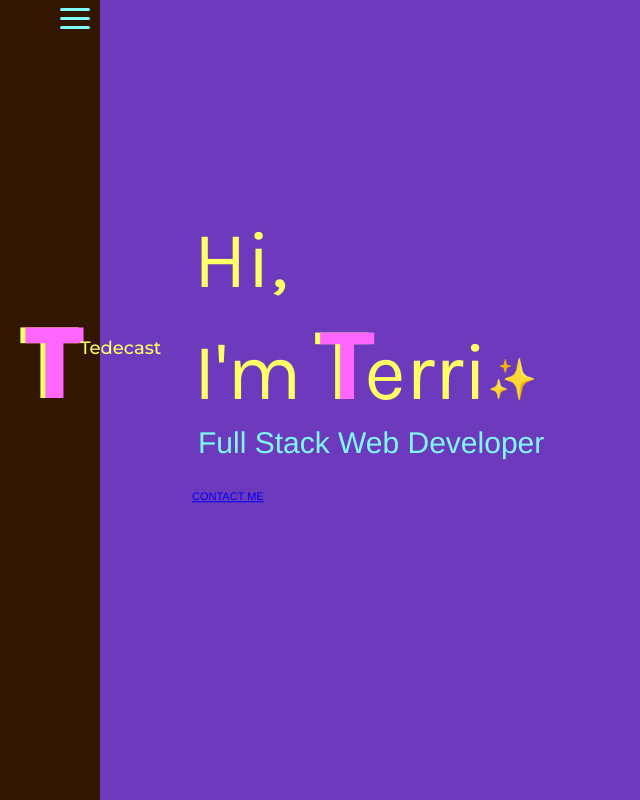
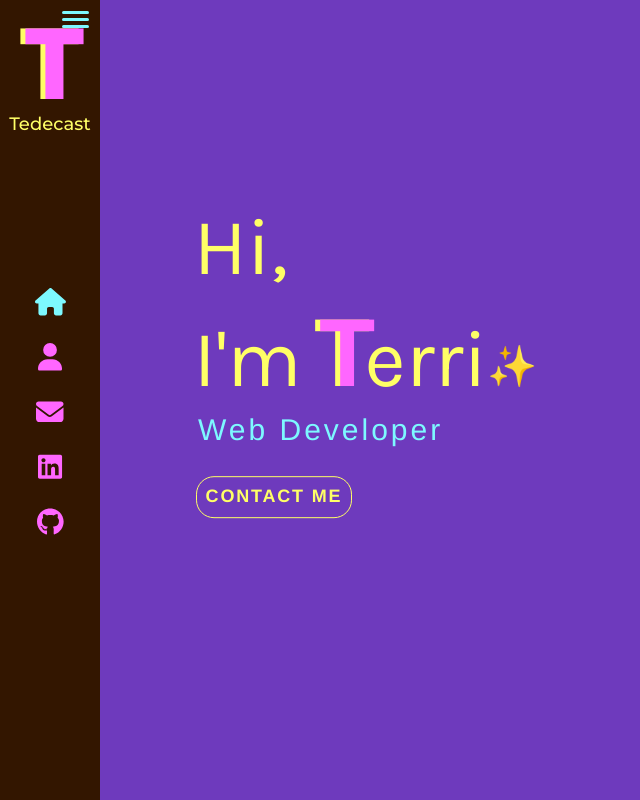
Before and after one commit to tedecast/Portfolio-Website, a React (Create React App) app: page / in a window 1280 px wide. Shown: the whole page, without its empty margins (0-640 px from the left). Built offline with nearby package versions, Linux system fonts and the light colour scheme.

Commit message:
Got the contact button added in

```diff
--- a/src/components/Home/index.js
+++ b/src/components/Home/index.js
@@ -16,7 +16,7 @@ const Home = () => {
             <span className='emoji'>{emoji}</span>
             <br />
           </h1>
-          <h2>Full Stack Web Developer</h2>
+          <h2>Web Developer</h2>
           <Link to="/contact" className="flat-button">
             CONTACT ME
           </Link>
--- a/src/components/Home/index.scss
+++ b/src/components/Home/index.scss
@@ -39,9 +39,32 @@ h2 {
     font-size: 3rem;
     color: 	#7df9ff;
     font-weight: 100;
+    letter-spacing: 0.1em;
+    animation: fadeIn 1s 1.8s backwards;
 }
 .emoji {
   font-size: 4rem;
   position: absolute;
   margin-top: 3.5rem;
 }
+
+.flat-button {
+  color: #ffff66;
+  font-size: 1.8rem;
+  font-weight: 600;
+  letter-spacing: 0.1em;
+  text-decoration: none;
+  margin-left: 0.2em;
+  padding: 0.4em 0.5em;
+  border: 0.1em solid #ffff66;
+  margin-top: -2;
+  float: left;
+  animation: fadeIn 1s 2.5s backwards;
+  border-radius: 1em;
+  white-space: nowrap;
+
+  &:hover {
+    background: #ffff66;
+    color: #7df9ff;
+  }
+}
--- a/src/components/Sidebar/index.scss
+++ b/src/components/Sidebar/index.scss
@@ -5,7 +5,6 @@
   position: absolute;
   top: 0;
   z-index: 3;
-  min-height: 500px;
 
   .t-logo {
     font-family: 'Coolvetica';
@@ -32,7 +31,7 @@ nav {
   text-align: center;
   position: absolute;
   height: 20em;
-  top: 50%;
+  top: 52%;
   margin-top: -12em;
   width: 100%;
 
@@ -112,23 +111,23 @@ nav {
 }
 .toggle-button {
   position: absolute;
-  top: .75rem;
-  right: 1rem;
-  display: none;
+  top: 1em;
+  right: 1em;
+  display: flex;
   flex-direction: column;
   justify-content: space-between;
-  width: 30px;
-  height: 21px;
+  width: 2.5em;
+  height: 1.5em;
 }
 
 .toggle-button .bar {
-  height: 3px;
+  height: 0.25em;
   width: 100%;
   background-color:	#7df9ff;
-  border-radius: 10px;
+  border-radius: 1em;
 }
 
-@media (max-width: 1300px) {
+@media (max-width: 738px) {
   .toggle-button {
     display: flex;
   }
```
